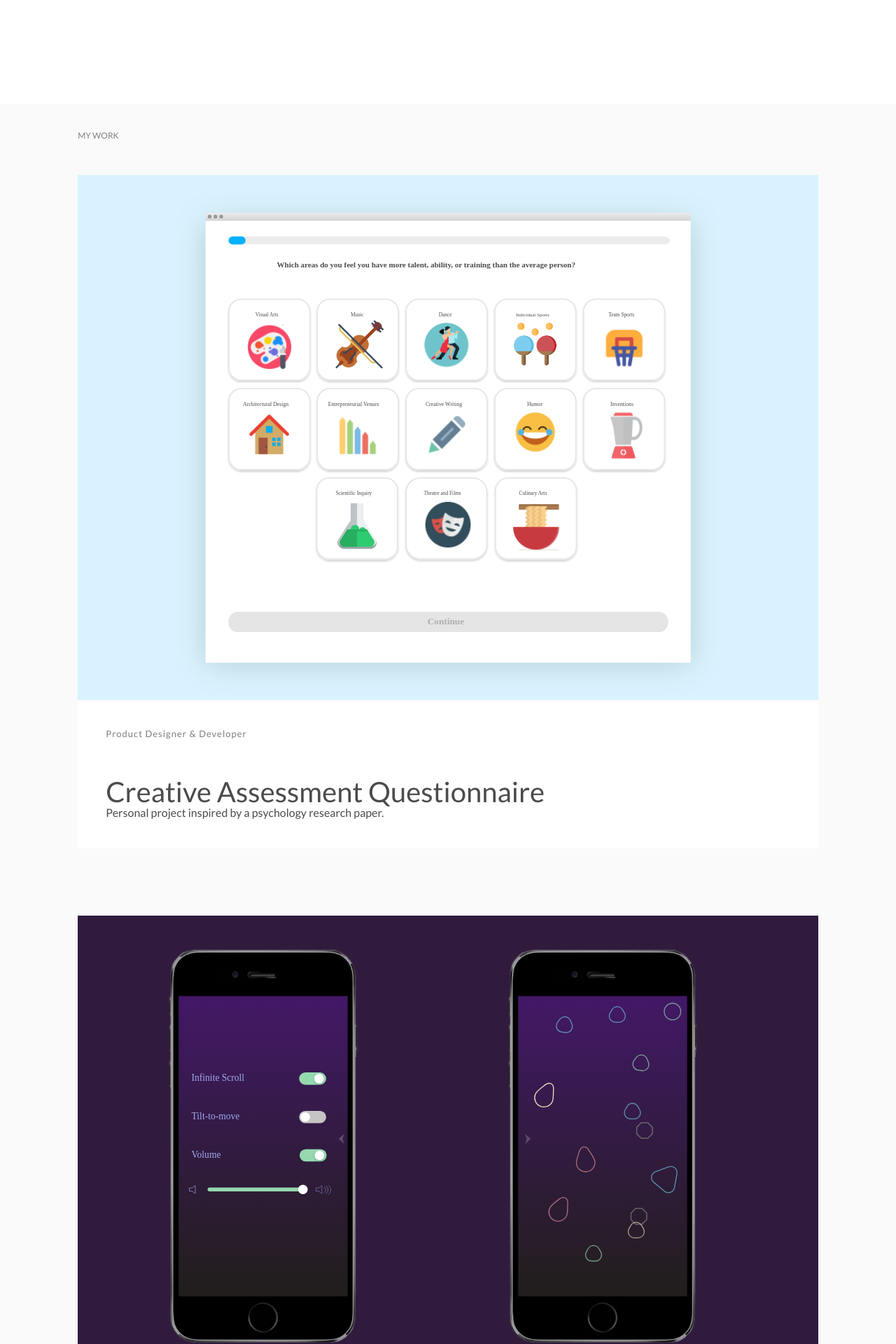
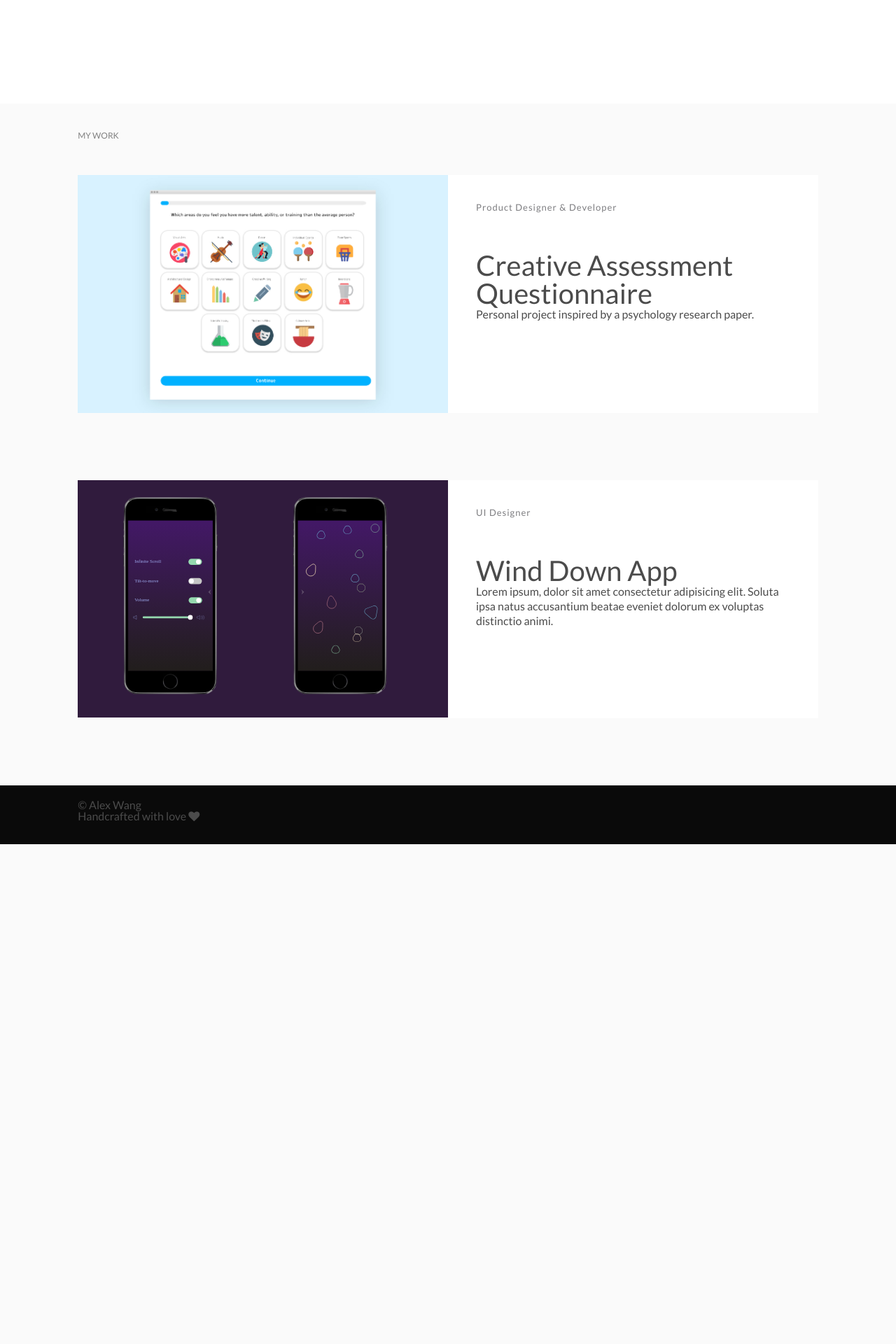
Before and after one commit to awanger/awanger.github.io, a Jekyll site: the page built from index.html, in a window 1280 px wide. Shown: the part 756-2676 px from the top of the page at 70% size. Built offline with Jekyll 4.4.1, drawn with Linux system fonts in a browser that asks for light colours; after the commit the page ends 1962 px from its top, so only the background shows below that.

Commit message:
Add flexbox to the project containers

```diff
--- a/_includes/head.html
+++ b/_includes/head.html
@@ -2,8 +2,6 @@
 	<title>Alex Wang | Frontend Developer & Designer</title>
 	<meta name="viewport" content="width=device-width, initial-scale=1.0">
 	<link rel="stylesheet" href="/assets/css/reset.css">
-	<!-- Bootstrap core CSS -->
-	<!-- <link href="https://stackpath.bootstrapcdn.com/bootstrap/4.4.1/css/bootstrap.min.css" rel="stylesheet"> -->
 	<!-- Font awesome shit -->
 	<link href="https://stackpath.bootstrapcdn.com/font-awesome/4.7.0/css/font-awesome.min.css" rel="stylesheet">
 	<!-- Custom styles for this template -->
--- a/assets/css/custom.css
+++ b/assets/css/custom.css
@@ -53,7 +53,7 @@ header {
 .nav-link > a {
     color: #fff;
     opacity: 0.5;
-    transition: opacity 0.5s ease;
+    transition: opacity 0.2s ease;
     letter-spacing: 2px;
 }
 
@@ -199,24 +199,24 @@ header {
     margin-bottom: 50px;
 }
 
-/* .project-container {
-    display: grid;
-    grid-template-columns: repeat(2, 1fr);
+
+.fit-parent {
+    width: 100%;
+}
+
+.project-container {
+    margin-bottom: 6em;
     height: 340px;
-
-} */
-
-.box {
-    margin-bottom: 6em;
     transition: all 0.5s ease;
+    display: flex;
 } @media screen and (max-width: 575px) {
-    .box {
+    .project-container {
         box-shadow: 0 10px 20px #c7cad1;
         margin: 0px 25px 75px 25px;
      }
 }
 
-.box:hover {
+.project-container:hover {
     box-shadow: 0 10px 20px #c7cad1;
     -webkit-transform: translate(0, -4px);
             transform: translate(0, -4px);
@@ -232,7 +232,14 @@ header {
     }
 }
 
-.project-description {
+
+.project-preview {
+    flex-basis: 50%;
+    overflow: hidden;
+}
+
+.project-content {
+    flex-basis: 50%;
     padding: 40px;
 }
 
@@ -254,27 +261,12 @@ header {
     text-decoration: none;
 }
 
-
-.fit-parent {
-    width: 100%;
-    height: 100%;
-    /* object-fit: fill; */
-}
-
-.fit-parent.shrink {
-    max-width: 75%;
-}
-
-.fit-parent.expand {
-    width: 120%;
-}
-
 #peterson-pdf {
     margin-top: 15px;
     box-shadow: 0 2px 5px #c7cad1;
 }
 
-.project-description {
+.project-content {
     background-color: #FFFFFF;
 }
 
--- a/index.html
+++ b/index.html
@@ -32,33 +32,23 @@ permalink: /
   <div class="container">
     <div class="section-header">My Work</div>
     <a class="project-link" href={% link projects/caq.html %}>
-      <div class="box">
-        <div class="row">
-          <div class="col-md-6">
+      <div class="project-container">
         <div class="project-preview">
-              <img class="fit-parent" src="assets/img/caq_preview.svg" alt="">
+          <img class="fit-parent" src="assets/img/caq_preview.jpg" alt="">
         </div>
-          </div>
-          <div class="col-md-6">
-            <div class="project-description fit-parent">
+        <div class="project-content">
           <div class="subtitle">Product Designer & Developer</div>
           <h1 class="project-title">Creative Assessment Questionnaire</h1>
           <p class="d-none d-sm-block">Personal project inspired by a psychology research paper.</p>
         </div>
       </div>
-        </div>
-      </div>
     </a>
     <a class="project-link" href="#">
-      <div class="box">
-        <div class="row">
-          <div class="col-md-6">
+      <div class="project-container">
         <div class="project-preview">
           <img class="fit-parent" src="assets/img/fallingshapes_preview.svg" alt="">
         </div>
-          </div>
-          <div class="col-md-6">
-            <div class="project-description fit-parent">
+        <div class="project-content fit-parent">
           <div class="subtitle">UI Designer</div>
           <h1 class="project-title">Wind Down App</h1>
           <p class="d-none d-sm-block">Lorem ipsum, dolor sit amet consectetur adipisicing elit.
@@ -67,7 +57,6 @@ permalink: /
         </div>
       </div>
   </div>
-      </div>
   </a>
   </div>
   </div>
```
Also changed, not shown: assets/img/caq_preview.jpg (added), assets/img/caq_preview1.svg (added). Lines whose indentation alone changed are shown as unchanged.
